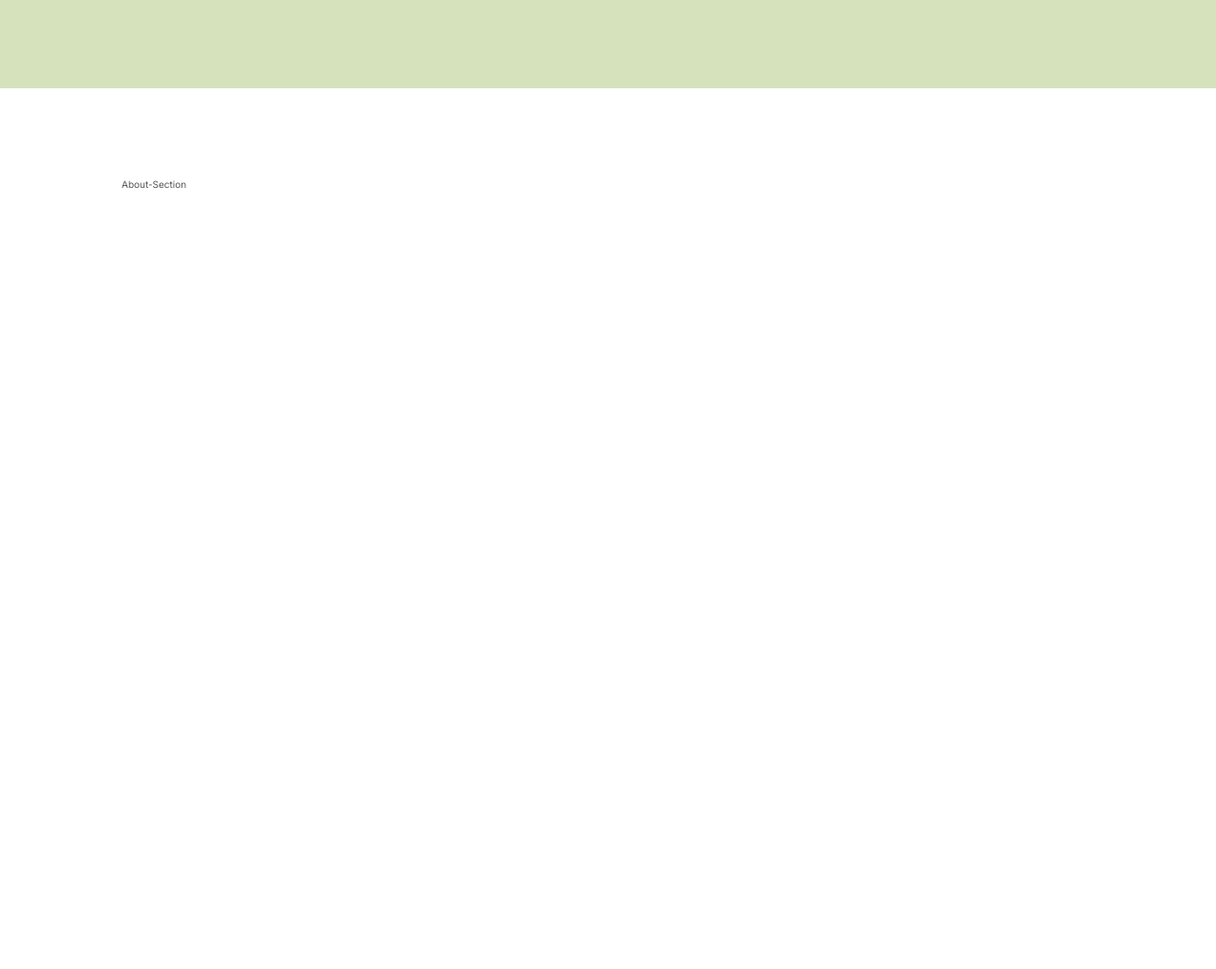
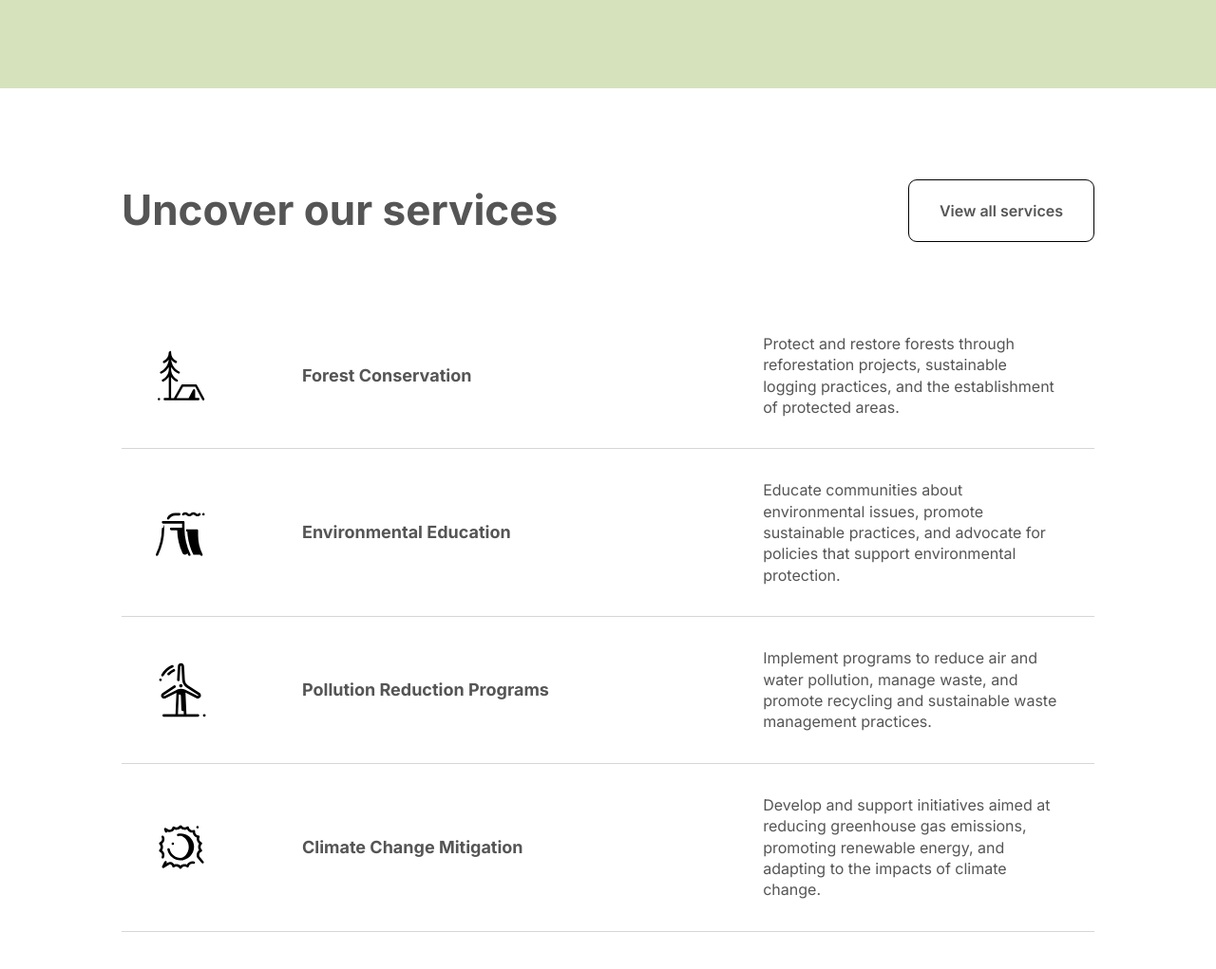
Before and after one commit to shnnfurkan/HTML-CSS-Course, a plain HTML site: page Compassion/index.html in a window 1280 px wide. Shown: the part 912-1933 px from the top of the page at 95% size. Before the commit the page ends 1207 px from the top, so only its background shows below. Drawn offline with Linux system fonts and the light colour scheme.

Commit message:
added about-section.

```diff
--- a/Compassion/index.html
+++ b/Compassion/index.html
@@ -50,7 +50,50 @@
 
         <section class="about-section">
             <div class="about-container">
-                About-Section
+                <div class="about-header">
+                    <h2>Uncover our services</h2>
+                    <a href="#">View all services</a>
+                </div>
+                <div class="about-group">
+                    <div class="about-services">
+                        <div class="about-img-h3">
+                            <img src="./img/about-1.svg" class="about-img" />
+                            <h3 class="about-title">Forest Conservation</h3>
+                        </div>
+                        <p class="about-parag">Protect and restore forests through reforestation projects, sustainable
+                            logging practices, and the establishment of protected areas.</p>
+                    </div>
+                </div>
+                <div class="about-group">
+                    <div class="about-services">
+                        <div class="about-img-h3">
+                            <img src="./img/about-2.svg" class="about-img" />
+                            <h3 class="about-title">Environmental Education</h3>
+                        </div>
+                        <p class="about-parag">Educate communities about environmental issues, promote sustainable
+                            practices, and advocate for policies that support environmental protection.</p>
+                    </div>
+                </div>
+                <div class="about-group">
+                    <div class="about-services">
+                        <div class="about-img-h3">
+                            <img src="./img/about-3.svg" class="about-img" />
+                            <h3 class="about-title">Pollution Reduction Programs</h3>
+                        </div>
+                        <p class="about-parag">Implement programs to reduce air and water pollution, manage waste, and
+                            promote recycling and sustainable waste management practices.</p>
+                    </div>
+                </div>
+                <div class="about-group">
+                    <div class="about-services">
+                        <div class="about-img-h3">
+                            <img src="./img/about-4.svg" class="about-img" />
+                            <h3 class="about-title">Climate Change Mitigation</h3>
+                        </div>
+                        <p class="about-parag">Develop and support initiatives aimed at reducing greenhouse gas
+                            emissions, promoting renewable energy, and adapting to the impacts of climate change.</p>
+                    </div>
+                </div>
             </div>
         </section>
     </main>
--- a/Compassion/style.css
+++ b/Compassion/style.css
@@ -116,7 +116,6 @@ body {
 }
 
 /* about-section */
-
 .about-section {
     padding: 9.6rem;
 }
@@ -126,3 +125,59 @@ body {
     margin: 0 auto;
     padding: 0 3.2rem;
 }
+
+.about-header {
+    display: flex;
+    align-items: center;
+    justify-content: space-between;
+    margin-bottom: 6.4rem;
+}
+
+.about-header h2 {
+    font-size: 4.4rem;
+    line-height: 1.3;
+}
+
+.about-header a {
+    text-decoration: none;
+    color: #555;
+    font-size: 1.6rem;
+    font-weight: 600;
+    padding: 2.4rem 3.2rem;
+    border-radius: 9px;
+    border: 1px solid black;
+    cursor: pointer;
+}
+
+.about-img {
+    height: 6.2rem;
+    width: 6.2rem;
+}
+
+.about-img-h3 {
+    display: flex;
+    align-items: center;
+    gap: 9.6rem;
+}
+
+.about-services {
+    display: flex;
+    align-items: center;
+    gap: 8rem;
+    justify-content: space-between;
+}
+
+.about-title {
+    font-size: 1.8rem;
+}
+
+.about-parag {
+    font-size: 1.6rem;
+    line-height: 1.4;
+    width: 33%;
+}
+
+.about-group {
+    border-bottom: 1px solid #d6d6d6;
+    padding: 3.2rem;
+}
```
Also changed, not shown: Compassion/img/about-1.svg (added), Compassion/img/about-2.svg (added), Compassion/img/about-3.svg (added), Compassion/img/about-4.svg (added).
